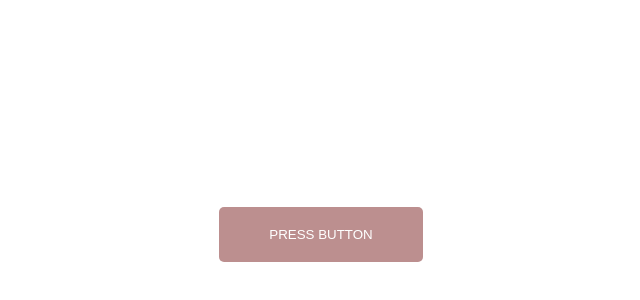
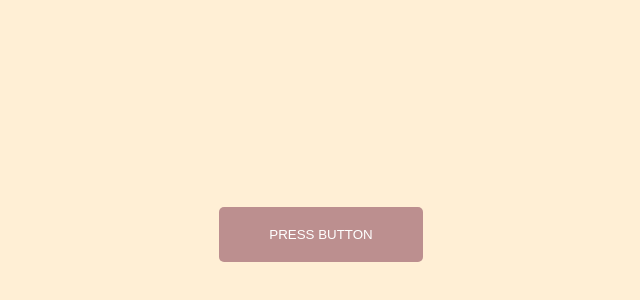
Before and after one commit to TheGreatRedDragon666/TheGreatRedDragon666.github.io, a plain HTML site: page index.html in a window 1280 px wide. Shown: the part 166-466 px from the top of the page, without its empty margins (319-959 px from the left). Drawn offline with Linux system fonts and the light colour scheme.

Commit message:
изменила цвет страницы по умолчанию на папайу

```diff
--- a/style.css
+++ b/style.css
@@ -5,6 +5,7 @@
 
 body, button {
     transition: all .3s;
+    background-color: papayawhip;
 }
 
 div {
```
